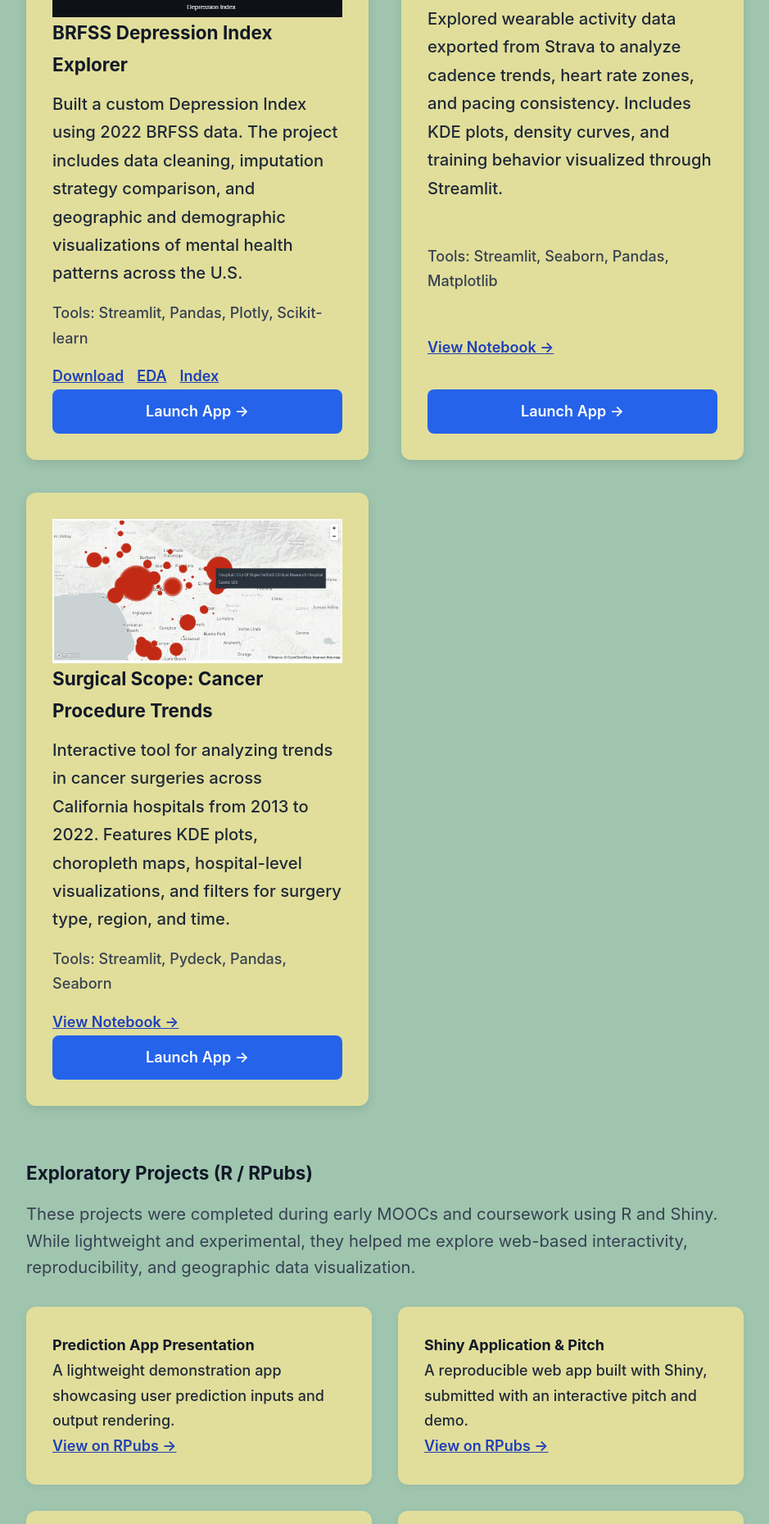
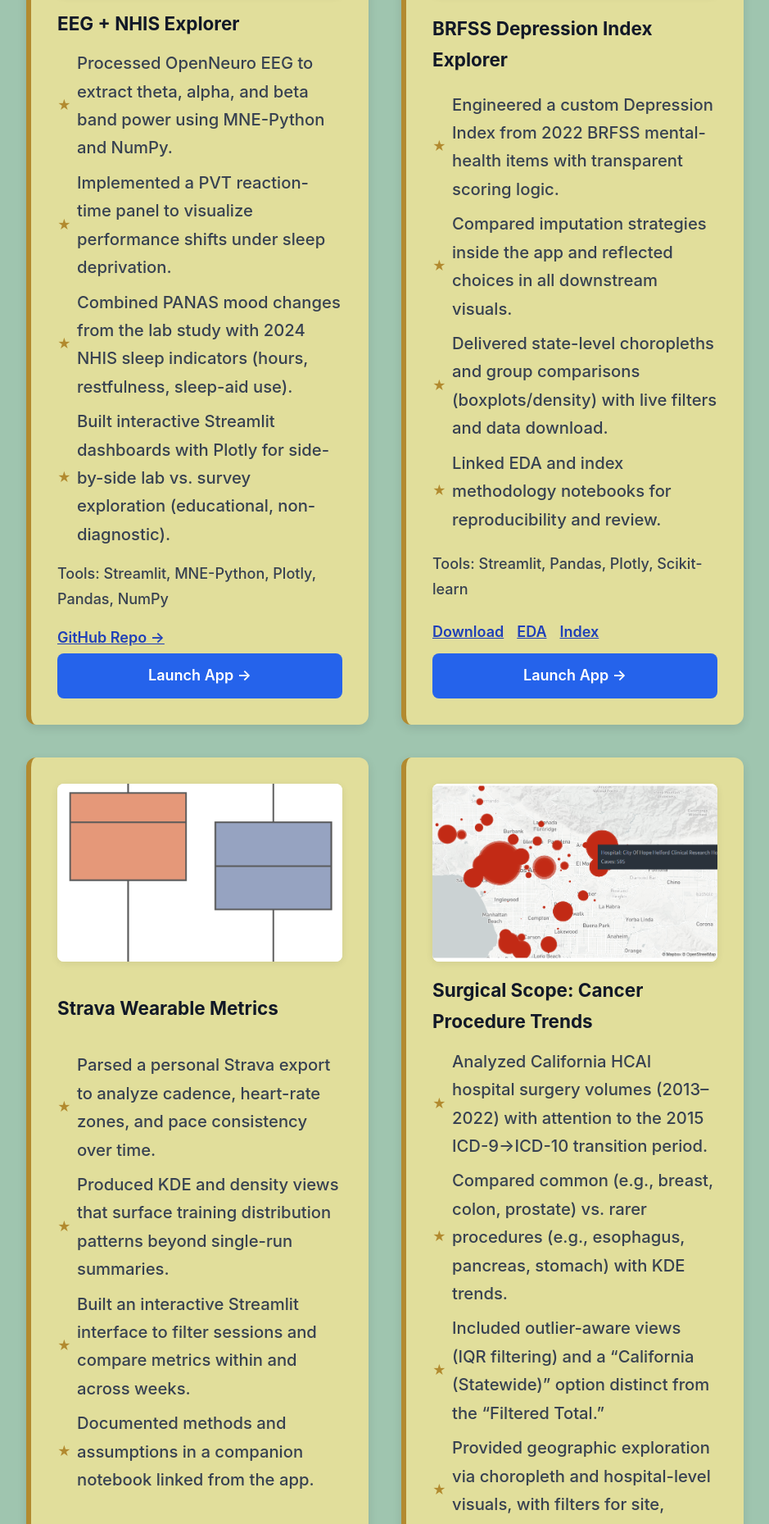
Before and after one commit to aparker03/alexis-portfolio, a React (Create React App) app in the folder site/: page /projects in a window 1280 px wide. Shown: the part 547-2406 px from the top of the page at 82% size, without its empty margins (0-939 px from the left). Built offline with nearby package versions, Linux system fonts and the light colour scheme.

Commit message:
Projects: add EEG+NHIS card, unify gold accent, and star bullets; add EEG preview image

```diff
--- a/site/src/components/Projects/Projects.css
+++ b/site/src/components/Projects/Projects.css
@@ -5,6 +5,12 @@
   --font-size-base: 1em;     /* base */
   --font-size-lg: 1.125em;   /* +12.5% */
   --font-size-xl: 1.25em;    /* +25% */
+
+  /* Accent + tokens aligned with Resume */
+  --projects-accent: #b28a2f;   /* muted gold */
+  --projects-ink: #1f2937;      /* slate-800 */
+  --projects-sub: #374151;      /* slate-700 */
+  --projects-border: #e5e7eb;
 }
 
 /* Font-size hooks (match your Certifications pattern) */
@@ -21,7 +27,7 @@
 
   /* Cohesive font + color across page */
   font-family: 'Inter', 'Segoe UI', Roboto, sans-serif;
-  color: #1f2937;
+  color: var(--projects-ink);
   line-height: 1.6;
 }
 
@@ -70,7 +76,7 @@
 .projects-intro {
   margin-bottom: 2rem;
   font-size: var(--font-size-base);
-  color: #374151;
+  color: var(--projects-sub);
   max-width: 800px;
 }
 
@@ -87,21 +93,25 @@
   height: auto;
 }
 
-/* Project Cards */
+/* ===== Project Cards ===== */
+
+/* Responsive grid that handles 4+ cards gracefully */
 .projects-grid {
   display: grid;
-  grid-template-columns: repeat(3, 1fr);
+  grid-template-columns: repeat(auto-fit, minmax(300px, 1fr));
   gap: 2.5rem;
   align-items: stretch;
 }
 
-@media (max-width: 1280px) {
+@media (max-width: 640px) {
   .projects-grid {
-    grid-template-columns: repeat(auto-fit, minmax(280px, 1fr));
+    grid-template-columns: 1fr;
+    gap: 2rem;
   }
 }
 
 .project-card {
+  /* Base card */
   background: #E1DE9B;
   border-radius: 0.75rem;
   padding: 2rem;
@@ -110,6 +120,10 @@
   justify-content: space-between;
   transition: transform 0.2s ease, box-shadow 0.2s ease;
   box-shadow: 0 4px 12px rgba(0, 0, 0, 0.1);
+
+  /* Unified gold accent rail for ALL main cards */
+  border-left: 6px solid var(--projects-accent);
+
   font-size: var(--font-size-base);
   line-height: 1.7;
 }
@@ -119,6 +133,24 @@
   box-shadow: 0 8px 16px rgba(0, 0, 0, 0.15);
 }
 
+/* (Former) color variants disabled — keeping for compatibility but all gold now */
+.card-blue,
+.card-red,
+.card-green,
+.card-gold { border-left-color: var(--projects-accent); }
+
+/* Project preview image */
+.project-image {
+  width: 100%;
+  height: auto;
+  aspect-ratio: 16 / 10;
+  object-fit: cover;
+  border-radius: 0.5rem;
+  box-shadow: 0 2px 10px rgba(0,0,0,0.08);
+  margin-bottom: 1rem;
+  background: #fff;
+}
+
 .project-title {
   font-size: var(--font-size-xl);
   font-weight: 700;
@@ -126,20 +158,48 @@
   color: #111827;
 }
 
+/* Paragraph description (still supported if you keep any) */
 .project-description {
   font-size: var(--font-size-lg);
-  font-weight: 500; /* match exploratory readability */
+  font-weight: 500;
   margin-bottom: 1rem;
-  color: #1f2937;
+  color: var(--projects-ink);
+}
+
+/* Star bullet list (matches Resume style) */
+.project-points {
+  list-style: none;
+  padding: 0;
+  margin: 0 0 1rem 0;
+  display: grid;
+  gap: 8px;
+}
+.project-points .star {
+  position: relative;
+  padding-left: 24px;
+  color: var(--projects-sub);
+  font-size: var(--font-size-lg);
+  font-weight: 500;
+}
+.project-points .star::before {
+  content: "★";
+  position: absolute;
+  left: 0;
+  top: 50%;
+  transform: translateY(-58%);
+  color: var(--projects-accent);
+  font-size: 16px;
+  line-height: 1;
 }
 
 .project-tools {
   font-size: var(--font-size-base);
   font-weight: 500;
-  color: #374151;
+  color: var(--projects-sub);
   margin-bottom: 1rem;
 }
 
+/* Inline links under description */
 .project-links a {
   margin-right: 1rem;
   font-size: var(--font-size-base);
@@ -148,6 +208,13 @@
   text-decoration: underline;
 }
 
+.project-links a:hover,
+.project-links a:focus-visible {
+  text-decoration: none;
+  outline: none;
+}
+
+/* Launch button */
 .project-launch-btn {
   display: inline-block;
   padding: 0.75rem 1.25rem;
@@ -156,15 +223,21 @@
   color: white;
   font-size: var(--font-size-base);
   font-weight: 600;
-  transition: background-color 0.2s ease;
+  transition: background-color 0.2s ease, transform 0.1s ease;
   text-align: center;
+  margin-top: 0.25rem;
 }
 
 .project-launch-btn:hover {
   background-color: #1d4ed8;
 }
 
-/* Exploratory section */
+.project-launch-btn:focus-visible {
+  outline: 2px solid #1d4ed8;
+  outline-offset: 2px;
+}
+
+/* ===== Exploratory section ===== */
 .exploratory-projects {
   margin-top: 4rem;
 }
@@ -178,7 +251,7 @@
 
 .exploratory-intro {
   font-size: var(--font-size-lg);
-  color: #374151;
+  color: var(--projects-sub);
   margin-bottom: 2rem;
 }
 
@@ -201,7 +274,7 @@
 
 .exploratory-grid .project-card p {
   font-weight: 500;
-  color: #1f2937;
+  color: var(--projects-ink);
 }
 
 .exploratory-grid .project-card a {
@@ -209,3 +282,9 @@
   color: #1f3fb8;
   text-decoration: underline;
 }
+
+.exploratory-grid .project-card a:hover,
+.exploratory-grid .project-card a:focus-visible {
+  text-decoration: none;
+  outline: none;
+}
--- a/site/src/pages/Projects.jsx
+++ b/site/src/pages/Projects.jsx
@@ -1,3 +1,4 @@
+// site/src/pages/Projects.jsx
 import React from "react";
 import "../components/Projects/Projects.css";
 
@@ -20,6 +21,50 @@ function Projects() {
 
             {/* Main Projects Grid */}
             <div className="projects-grid">
+              {/* EEG + NHIS */}
+              <div className="project-card card-gold">
+                <img
+                  src={`${P}/images/projects/eeg/eeg-app-preview.png`}
+                  alt="EEG + NHIS Explorer showing EEG bands, reaction time, and survey panels"
+                  className="project-image"
+                />
+                <h3 className="project-title">EEG + NHIS Explorer</h3>
+                <ul className="project-points">
+                  <li className="star">
+                    Processed OpenNeuro EEG to extract theta, alpha, and beta band power using MNE-Python and NumPy.
+                  </li>
+                  <li className="star">
+                    Implemented a PVT reaction-time panel to visualize performance shifts under sleep deprivation.
+                  </li>
+                  <li className="star">
+                    Combined PANAS mood changes from the lab study with 2024 NHIS sleep indicators (hours, restfulness, sleep-aid use).
+                  </li>
+                  <li className="star">
+                    Built interactive Streamlit dashboards with Plotly for side-by-side lab vs. survey exploration (educational, non-diagnostic).
+                  </li>
+                </ul>
+                <p className="project-tools">
+                  Tools: Streamlit, MNE-Python, Plotly, Pandas, NumPy
+                </p>
+                <div className="project-links">
+                  <a
+                    href="https://github.com/aparker03/eeg-nhis-app"
+                    target="_blank"
+                    rel="noopener noreferrer"
+                  >
+                    GitHub Repo →
+                  </a>
+                </div>
+                <a
+                  href="https://eeg-nhis-app.streamlit.app/"
+                  target="_blank"
+                  rel="noopener noreferrer"
+                  className="project-launch-btn"
+                >
+                  Launch App →
+                </a>
+              </div>
+
               {/* BRFSS */}
               <div className="project-card card-blue">
                 <img
@@ -28,12 +73,20 @@ function Projects() {
                   className="project-image"
                 />
                 <h3 className="project-title">BRFSS Depression Index Explorer</h3>
-                <p className="project-description">
-                  Built a custom Depression Index using 2022 BRFSS data. The
-                  project includes data cleaning, imputation strategy
-                  comparison, and geographic and demographic visualizations of
-                  mental health patterns across the U.S.
-                </p>
+                <ul className="project-points">
+                  <li className="star">
+                    Engineered a custom Depression Index from 2022 BRFSS mental-health items with transparent scoring logic.
+                  </li>
+                  <li className="star">
+                    Compared imputation strategies inside the app and reflected choices in all downstream visuals.
+                  </li>
+                  <li className="star">
+                    Delivered state-level choropleths and group comparisons (boxplots/density) with live filters and data download.
+                  </li>
+                  <li className="star">
+                    Linked EDA and index methodology notebooks for reproducibility and review.
+                  </li>
+                </ul>
                 <p className="project-tools">
                   Tools: Streamlit, Pandas, Plotly, Scikit-learn
                 </p>
@@ -62,12 +115,20 @@ function Projects() {
                   className="project-image"
                 />
                 <h3 className="project-title">Strava Wearable Metrics</h3>
-                <p className="project-description">
-                  Explored wearable activity data exported from Strava to
-                  analyze cadence trends, heart rate zones, and pacing
-                  consistency. Includes KDE plots, density curves, and training
-                  behavior visualized through Streamlit.
-                </p>
+                <ul className="project-points">
+                  <li className="star">
+                    Parsed a personal Strava export to analyze cadence, heart-rate zones, and pace consistency over time.
+                  </li>
+                  <li className="star">
+                    Produced KDE and density views that surface training distribution patterns beyond single-run summaries.
+                  </li>
+                  <li className="star">
+                    Built an interactive Streamlit interface to filter sessions and compare metrics within and across weeks.
+                  </li>
+                  <li className="star">
+                    Documented methods and assumptions in a companion notebook linked from the app.
+                  </li>
+                </ul>
                 <p className="project-tools">
                   Tools: Streamlit, Seaborn, Pandas, Matplotlib
                 </p>
@@ -96,12 +157,20 @@ function Projects() {
                 <h3 className="project-title">
                   Surgical Scope: Cancer Procedure Trends
                 </h3>
-                <p className="project-description">
-                  Interactive tool for analyzing trends in cancer surgeries
-                  across California hospitals from 2013 to 2022. Features KDE
-                  plots, choropleth maps, hospital-level visualizations, and
-                  filters for surgery type, region, and time.
-                </p>
+                <ul className="project-points">
+                  <li className="star">
+                    Analyzed California HCAI hospital surgery volumes (2013–2022) with attention to the 2015 ICD-9→ICD-10 transition period.
+                  </li>
+                  <li className="star">
+                    Compared common (e.g., breast, colon, prostate) vs. rarer procedures (e.g., esophagus, pancreas, stomach) with KDE trends.
+                  </li>
+                  <li className="star">
+                    Included outlier-aware views (IQR filtering) and a “California (Statewide)” option distinct from the “Filtered Total.”
+                  </li>
+                  <li className="star">
+                    Provided geographic exploration via choropleth and hospital-level visuals, with filters for site, region, and year.
+                  </li>
+                </ul>
                 <p className="project-tools">
                   Tools: Streamlit, Pydeck, Pandas, Seaborn
                 </p>
```
Also changed, not shown: site/public/images/projects/eeg/eeg-app-preview.png (added).
